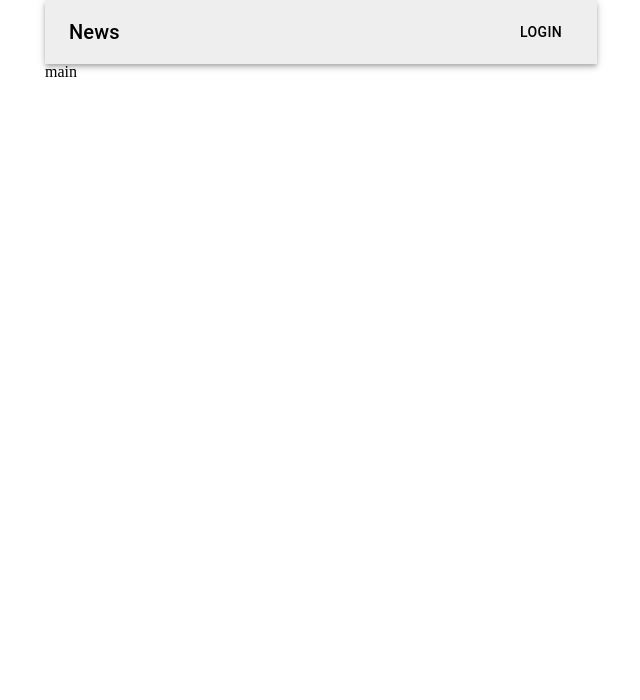
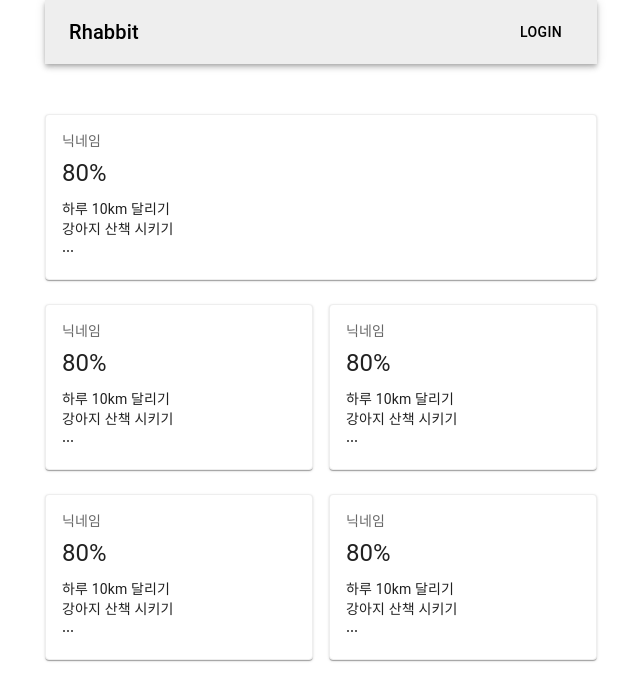
Before and after one commit to Rhabbit13/Rhabbit-FrontEnd, a React (Create React App) app: page / in a window 1280 px wide. Shown: the top 700 px of the page, without its empty margins (319-959 px from the left). Built offline with nearby package versions, Linux system fonts and the light colour scheme.

Commit message:
main 페이지

```diff
--- a/package.json
+++ b/package.json
@@ -7,6 +7,7 @@
     "@material-ui/icons": "^4.11.2",
     "@mui/icons-material": "^5.2.1",
     "@mui/material": "^5.2.2",
+    "@mui/styles": "^5.2.3",
     "@testing-library/jest-dom": "^5.11.4",
     "@testing-library/react": "^11.1.0",
     "@testing-library/user-event": "^12.1.10",
@@ -14,6 +15,7 @@
     "firebase": "^9.6.0",
     "history": "4.10.1",
     "immer": "^9.0.7",
+    "material-ui": "^0.20.2",
     "react": "^17.0.2",
     "react-dom": "^17.0.2",
     "react-redux": "^7.2.6",
--- /dev/null
+++ b/src/components/CardBox.jsx
@@ -0,0 +1,49 @@
+import React from "react";
+import Box from "@mui/material/Box";
+import Card from "@mui/material/Card";
+import CardActions from "@mui/material/CardActions";
+import CardContent from "@mui/material/CardContent";
+import Button from "@mui/material/Button";
+import Typography from "@mui/material/Typography";
+import { useHistory } from "react-router";
+const bull = (
+  <Box
+    component="span"
+    sx={{ display: "inline-block", mx: "2px", transform: "scale(0.8)" }}
+  >
+    •
+  </Box>
+);
+
+const CardBox = props => {
+  const histiory = useHistory();
+  const { pui } = props;
+  const DetailRouter = () => {
+    histiory.push(`/detail/${pui}`);
+  };
+  return (
+    <Card
+      sx={{ minWidth: "50%" }}
+      style={{ border: "1px solid #eee", cursor: "pointer" }}
+      onClick={DetailRouter}
+    >
+      <CardContent>
+        <Typography sx={{ fontSize: 14 }} color="text.secondary" gutterBottom>
+          닉네임
+        </Typography>
+        <Typography
+          style={{ marginBottom: "10px" }}
+          variant="h5"
+          component="div"
+        >
+          80%
+        </Typography>
+        <Typography variant="body2">하루 10km 달리기</Typography>
+        <Typography variant="body2">강아지 산책 시키기</Typography>
+        ...
+      </CardContent>
+    </Card>
+  );
+};
+
+export default CardBox;
--- a/src/components/Header.jsx
+++ b/src/components/Header.jsx
@@ -10,10 +10,10 @@ import MenuIcon from "@mui/icons-material/Menu";
 const Header = props => {
   return (
     <Box sx={{ flexGrow: 2, backgroundColor: "#eee" }}>
-      <AppBar position="static " style={{ background: "#eee", color: "#000" }}>
+      <AppBar position="static" style={{ background: "#eee", color: "#000" }}>
         <Toolbar>
           <Typography variant="h6" component="div" sx={{ flexGrow: 1 }}>
-            News
+            Rhabbit
           </Typography>
           <Button color="inherit">Login</Button>
         </Toolbar>
--- a/src/pages/Detail.jsx
+++ b/src/pages/Detail.jsx
@@ -1,7 +1,15 @@
 import React from "react";
+import Grid from "@mui/material/Grid";
+import stuled from "styled-components";
 
 const Detail = () => {
-  return <div>Detail</div>;
+  return (
+    <Grid
+      container
+      style={{ border: "1px solid red" }}
+      rowSpacing={3}
+      columnSpacing={{ xs: 2, sm: 2, md: 3 }}
+    ></Grid>
+  );
 };
-
 export default Detail;
--- a/src/pages/Main.jsx
+++ b/src/pages/Main.jsx
@@ -1,7 +1,24 @@
 import React from "react";
+import styled from "styled-components";
+import Grid from "@mui/material/Grid";
+import CardBox from "../components/CardBox";
 
-const Main = () => {
-  return <>main</>;
+const Main = props => {
+  const pui = "asdasd2131234sdcz";
+  return (
+    <MainPage>
+      <Grid container rowSpacing={3} columnSpacing={{ xs: 2, sm: 3, md: 2 }}>
+        {Array.from(Array(5)).map((_, index) => (
+          <Grid item xs={index === 0 ? 12 : 6} key={index}>
+            <CardBox pui={pui}></CardBox>
+          </Grid>
+        ))}
+      </Grid>
+    </MainPage>
+  );
 };
 
+const MainPage = styled.div`
+  padding: 50px 0;
+`;
 export default Main;
--- a/src/shared/App.js
+++ b/src/shared/App.js
@@ -1,6 +1,8 @@
 import "../styles/App.css";
 import Container from "@mui/material/Container";
 import { Route, Link, Switch } from "react-router-dom";
+import { createMuiTheme, MuiThemeProvider } from "@material-ui/core/styles";
+
 import Header from "../components/Header";
 import Main from "../pages/Main";
 import Login from "../pages/Login";
```
Also changed, not shown: src/components/Card.jsx (deleted, +0 -7 lines), 1 other file (tests, documents, lock files or other folders).
